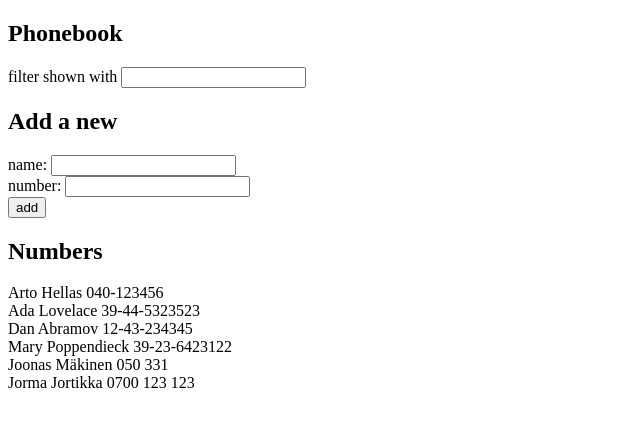
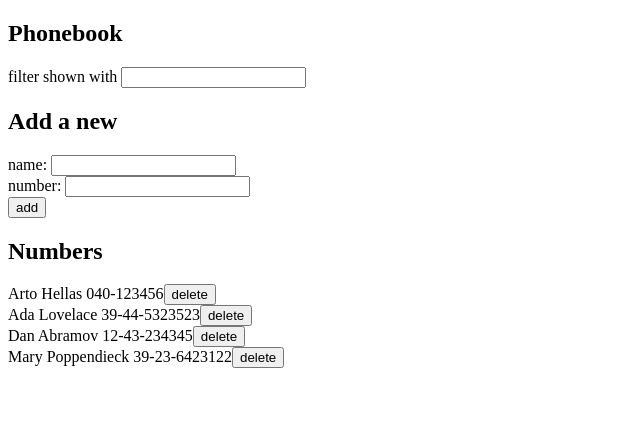
Before and after one commit to ElmoVah/Full_Stack_Open_2022, a React (Create React App) app in the folder part2/phonebook/: page / in a window 1280 px wide. Shown: the top 426 px of the page, without its empty margins (0-640 px from the left). Built offline with nearby package versions, Linux system fonts and the light colour scheme; data requests are answered from the project's data file.

Commit message:
Exercise 2.18 completed
Persons can now be deleted

```diff
--- a/part2/phonebook/db.json
+++ b/part2/phonebook/db.json
@@ -19,16 +19,6 @@
       "name": "Mary Poppendieck",
       "number": "39-23-6423122",
       "id": 4
-    },
-    {
-      "name": "Joonas Mäkinen",
-      "number": "050 331",
-      "id": 5
-    },
-    {
-      "name": "Jorma Jortikka",
-      "number": "0700 123 123",
-      "id": 6
     }
   ]
 }
--- a/part2/phonebook/src/App.js
+++ b/part2/phonebook/src/App.js
@@ -41,6 +41,16 @@ const App = () => {
     }
   }
 
+  const deletePerson = id => {
+    const person = persons.find(p => p.id === id)
+
+    if (window.confirm(`Delete ${person.name}`)) {
+      personService
+        .remove(id)
+        .then(() => {setPersons(persons.filter(p => p.id !== person.id))})
+    }
+  }
+
   const handlePersonChange = (event) => {
     setNewName(event.target.value)
   }
@@ -58,7 +68,7 @@ const App = () => {
       <h2>Phonebook</h2>
       <Filter filter={filter} handleChange={handleFilterChange} />
       <AddPerson addPerson={addPerson} newName={newName} handlePersonChange={handlePersonChange} newNumber={newNumber} handleNumberChange={handleNumberChange} />
-      <PersonList persons={persons} filter={filter} />
+      <PersonList persons={persons} filter={filter} deletePerson={deletePerson} />
     </div>
   )
 }
--- a/part2/phonebook/src/components/Person.js
+++ b/part2/phonebook/src/components/Person.js
@@ -1,9 +1,10 @@
 import React from 'react'
 
-const Person = ({ person }) => {
+const Person = ({ person, deletePerson }) => {
   return (
     <div>
       {person.name} {person.number}
+      <button onClick={() => deletePerson(person.id)}>delete</button>
     </div>
   )
 }
--- a/part2/phonebook/src/components/PersonList.js
+++ b/part2/phonebook/src/components/PersonList.js
@@ -1,7 +1,7 @@
 import React from "react"
 import Person from "./Person"
 
-const PersonList = ({ persons, filter }) => {
+const PersonList = ({ persons, filter, deletePerson }) => {
 
   const personsFiltered = persons.filter(person => person.name.toLowerCase().includes(filter.toLowerCase()))
 
@@ -9,7 +9,7 @@ const PersonList = ({ persons, filter }) => {
     <div>
       <h2>Numbers</h2>
       {personsFiltered.map(person =>
-        <Person key={person.id} person={person} />
+        <Person key={person.id} person={person} deletePerson={deletePerson} />
       )}
     </div>
   )
--- a/part2/phonebook/src/services/persons.js
+++ b/part2/phonebook/src/services/persons.js
@@ -11,4 +11,9 @@ const create = newObject => {
     return request.then(response => response.data)
 }
 
-export default { getAll, create }
+const remove = id => {
+    const request = axios.delete(`${baseUrl}/${id}`)
+    return request.then(response => response.data)
+}
+
+export default { getAll, create, remove }
```
